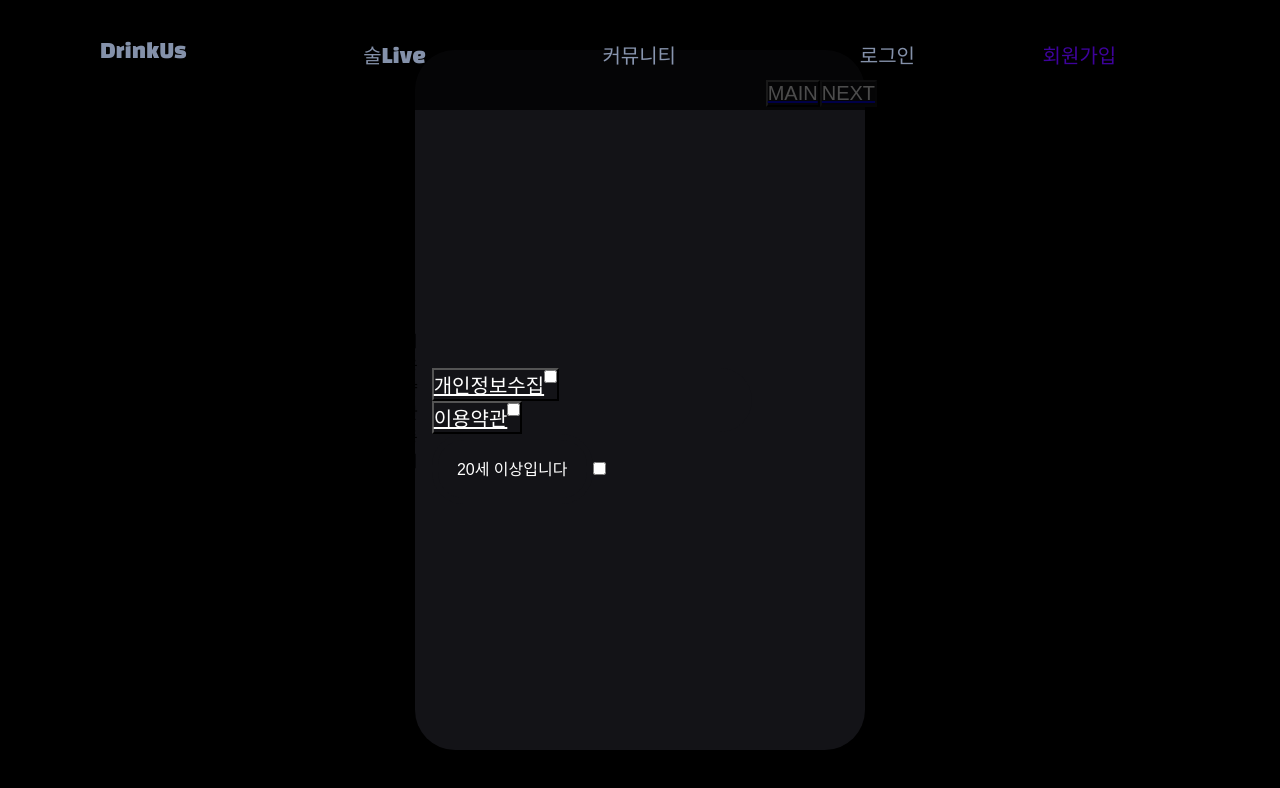
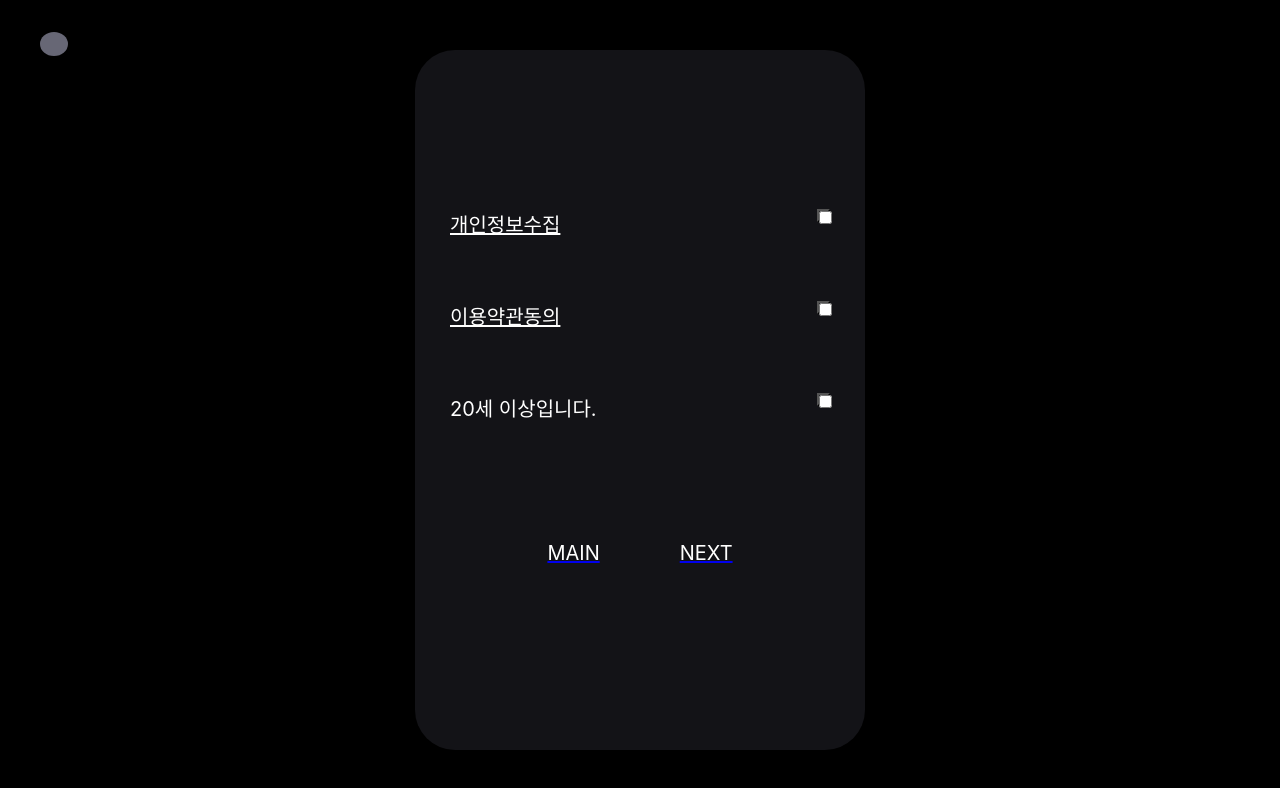
Before and after one commit to minwoo9629/DrinkUs, a React (Create React App) app in the folder FrontEnd/: page /join/agree in a window 1280 px wide. Shown: the top 788 px of the page. Built offline with nearby package versions, Linux system fonts and the light colour scheme; the HTML template or start-up script is replaced by a standard one; a web font is replaced by a local one.

Commit message:
Docs: 회원가입 페이지 디자인 수정중

```diff
--- a/FrontEnd/src/pages/auth/JoinAgree.js
+++ b/FrontEnd/src/pages/auth/JoinAgree.js
@@ -1,76 +1,67 @@
 import { useState } from "react";
-import Header from "../../components/layout/Header";
 import { Link } from "react-router-dom";
 import styled from "styled-components";
+import { Wrapper, RoundedWrapper, BaseFlexColWrapper } from "../../components/styled/Wrapper";
+import { BackButton } from "../../components/common/buttons/BackButton";
 
 // 체크박스 포커스 주기
-const Wrapper = styled.div`
-  background-color: black;
-  width: 100vw;
-  height: 100vh;
-  display: flex;
-  justify-content: center;
-  align-items: center;
-`;
-
-const NeonLoginWrapper = styled.div`
-  display: flex;
-  justify-content: center;
-  border-radius: 40px;
-  height: 700px;
-  background-color: #131317;
-  width: 450px;
-`;
 
 const AgreeForm = styled.div`
   display: flex;
   justify-content: center;
   align-items: center;
   flex-direction: column;
-`;
+`
+// const AgreeTitle = styled.div`
+//   justify-content: space-between;
+//   align-items: center;
+//   margin-left: auto;
+//   margin-right: auto;
+//   text-align: center;
+//   width: 380px;
+//   height: 64px;
+//   background-color: #131317;
+//   margin: 14px;
+//   color: white;
+//   display: flex;
+//   font-size: 32px;
+// `
 
 const AgreeWrapper = styled.div`
-  display: flex;
-  justify-content: center;
-  flex-direction: column;
-  align-items: center;
-`;
-
-const AgreeContent = styled.div`
   justify-content: space-between;
-  width: 320px;
+  width: 380px;
   height: 64px;
-  border-radius: 36px;
   background-color: #131317;
   margin: 14px;
   position: relative;
-`;
+  color: white;
+  display: flex;
+  font-size: 20px;
+`
 
 const ButtonWrapper = styled.div`
   margin-top: 30px;
   display: flex;
-  justify-content: space-between;
-  width: 120px;
+  justify-content: center;
+  width: 380px;
+  align-items: center;
 `;
 
 const Button = styled.button`
   display: flex;
-  font-size: 20px;
   color: #fff;
   background-color: #131317;
-  /* cursor: pointer; */
+  width: 13px;
+  height: 13px;
 `;
 
-const OverTwenty = styled.button`
-  font-size: 1rem;
-  font-weight: 200;
+const LinkWrapper = styled.div`
+  display: flex;
   color: #fff;
-  padding: 1rem 1.2rem 1.1rem;
-  border: 0.4rem solid #131317;
-  border-radius: 2rem;
-  text-transform: uppercase;
   background-color: #131317;
-`;
+  font-size: 20px;
+  margin: 40px;
+`
 
 const JoinAgree = ({ history }) => {
   const [checkedButtons, setCheckedButtons] = useState([]);
@@ -87,22 +78,22 @@ const JoinAgree = ({ history }) => {
     }
   };
 
-  // pdf 파일 불러오자
-  // const pdfviewer = document.getElementById('container').ej2_instances[0];
-
   return (
-    <div>
-      <Header />
+    <>
+      <BackButton/>
+      {/* <AgreeTitle>동의 페이지</AgreeTitle> */}
       <Wrapper>
-        <NeonLoginWrapper>
-          <AgreeForm> 이용약관 동의 </AgreeForm>
+        <RoundedWrapper
+          width={"450"}
+          height={"700"}
+          mWidth={"300"}
+          mHeight={"460"}
+        >
+          <BaseFlexColWrapper>
+            <AgreeForm>
               <AgreeWrapper>
-            <AgreeContent>
-              {/* <Button
-                onClick={() => pdfviewer.load('test.pdf', null)}
-              > */}
+                <u onClick={() => window.open("../assets/개인정보수집.txt")}>개인정보수집</u>
                   <Button>
-                <u>개인정보수집</u>
                     <input
                       type="checkbox"
                       id="check"
@@ -111,12 +102,11 @@ const JoinAgree = ({ history }) => {
                       }}
                       checked={checkedButtons.includes("check") ? true : false}
                     ></input>
-                <label id="check" htmlFor="check"></label>
                   </Button>
-              <Button
-              // onClick={() => window.open('https://admitted-evening-312.notion.site/3-Drinkus-97e5baba6ee845ed8ed6a9148c7f6901', '_blank')}
-              >
-                <u>이용약관</u>
+              </AgreeWrapper>
+              <AgreeWrapper>
+                <u onClick={() => window.open("../assets/이용약관동의.txt")}>이용약관동의</u>
+                <Button>
                   <input
                     type="checkbox"
                     id="check2"
@@ -125,9 +115,11 @@ const JoinAgree = ({ history }) => {
                     }}
                     checked={checkedButtons.includes("check2") ? true : false}
                   ></input>
-                <label id="check2" htmlFor="check2"></label>
               </Button>
-              <OverTwenty>20세 이상입니다</OverTwenty>
+              </AgreeWrapper>
+              <AgreeWrapper>
+                20세 이상입니다.
+                <Button>
                 <input
                     type="checkbox"
                     id="check3"
@@ -136,15 +128,15 @@ const JoinAgree = ({ history }) => {
                     }}
                     checked={checkedButtons.includes("check3") ? true : false}
                   ></input>
-              <label id="check3" htmlFor="check3"></label>
-            </AgreeContent>
+                </Button>
               </AgreeWrapper>
+            </AgreeForm>
             <ButtonWrapper>
               <Link to="/">
-              <Button>MAIN</Button>
+                <LinkWrapper>MAIN</LinkWrapper>
               </Link>
               <Link to="/join/type">
-              <Button
+                <LinkWrapper
                   disabled={disabled}
                   onClick={() => history.push("/join/type")}
                   style={
@@ -152,14 +144,13 @@ const JoinAgree = ({ history }) => {
                       ? { backgroundColor: "#131317" }
                       : { backgroundColor: "#605D9F" }
                   }
-              >
-                NEXT
-              </Button>
+                >NEXT</LinkWrapper>
               </Link>
             </ButtonWrapper>
-        </NeonLoginWrapper>
+          </BaseFlexColWrapper>
+        </RoundedWrapper>
       </Wrapper>
-    </div>
+    </>
   );
 };
 
--- a/FrontEnd/src/pages/auth/JoinType.js
+++ b/FrontEnd/src/pages/auth/JoinType.js
@@ -1,6 +1,6 @@
-import Header from "../../components/layout/Header";
 import styled from "styled-components";
 import { Link } from "react-router-dom";
+import { BackButton } from "../../components/common/buttons/BackButton";
 
 // 소셜 로그인 종류 보고 api 문서 페이지에서 url 걸어주기
 const Wrapper = styled.div`
@@ -28,10 +28,18 @@ const JoinForm = styled.form`
   flex-direction: column;
 `;
 
+const JoinWrapper = styled.div`
+  display: flex;
+  justify-content: center;
+  height: 60px;
+  background-color: #131317;
+  width: 400px;
+`
+
 const Button = styled.button`
   font-size: 1rem;
   font-weight: 200;
-  font-style: italic;
+  font-family: "맑은고딕";
   color: #fff;
   padding: 1rem 1.2rem 1.1rem;
   border: 0.4rem solid #131317;
@@ -48,35 +56,38 @@ const Button = styled.button`
 const JoinType = () => {
   return (
     <div>
-      <Header />
+      <BackButton />
       <Wrapper>
         <NeonLoginWrapper>
           <JoinForm>
             <h2>회원가입 종류 선택</h2>
+            <JoinWrapper>
               <Link to="/join">
                 <Button>로컬 회원가입</Button>
               </Link>
-            {/* <Button name="kakao" onClick={socialLogin}>카카오로 시작하기</Button> */}
+            </JoinWrapper>
+            <JoinWrapper>
               <Button
                 onClick={() =>
                   window.open(
-                  `http://localhost:8080/oauth2/authorization/kakao?redirect_uri=http://localhost:3000/`
+                    `https://i7b306.p.ssafy.io/oauth2/authorization/kakao?redirect_uri=http://localhost:3000/`
                   )
                 }
               >
                 카카오로 시작하기
               </Button>
-            {/* <Button name="google" onClick={socialLogin}>구글로 시작하기</Button> */}
+            </JoinWrapper>
+            <JoinWrapper>
               <Button
                 onClick={() =>
                   window.open(
-                  `http://localhost:8080/oauth2/authorization/google?redirect_uri=http://localhost:3000/`
+                    `https://i7b306.p.ssafy.io/oauth2/authorization/google?redirect_uri=http://localhost:3000/`
                   )
                 }
               >
                 구글로 시작하기
               </Button>
-            {/* <Button name="naver" onClick={socialLogin}>네이버로 시작하기</Button> */}
+            </JoinWrapper>
           </JoinForm>
         </NeonLoginWrapper>
       </Wrapper>
```
Lines whose indentation alone changed are shown as unchanged.
